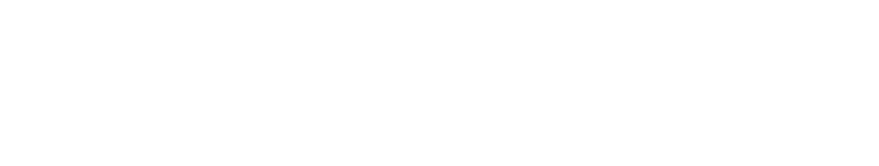
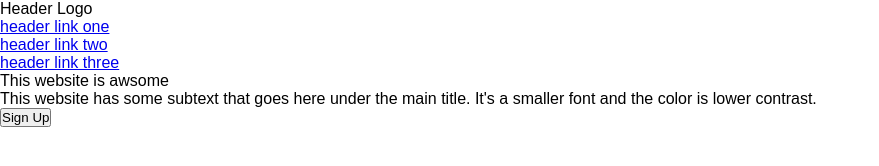
Before and after one commit to IsnardoA/Landing-Page, a plain HTML site: page index.html in a window 1280 px wide. Shown: the whole page, without its empty margins (0-879 px from the left). Drawn offline with Linux system fonts and the light colour scheme.

Commit message:
modified index.html, added style.css

```diff
--- a/index.html
+++ b/index.html
@@ -3,7 +3,32 @@
   <head>
     <meta charset="UTF-8" />
     <meta name="viewport" content="width=device-width, initial-scale=1.0" />
-    <title>Document</title>
+    <title>Landing Page</title>
+    <link rel="stylesheet" href="./style.css" />
   </head>
-  <body></body>
+  <body>
+    <div class="Header">
+      <div class="HeaderTop">
+        <div class="header logo">Header Logo</div>
+        <ul>
+          <li><a href="#">header link one</a></li>
+          <li><a href="#">header link two</a></li>
+          <li><a href="#">header link three</a></li>
+        </ul>
+      </div>
+      <div class="HeaderBody">
+        <div class="left-hb">
+          <div class="title">This website is awsome</div>
+          <div class="title-sub">
+            This website has some subtext that goes here under the main title.
+            It's a smaller font and the color is lower contrast.
+          </div>
+          <button>Sign Up</button>
+        </div>
+        <div class="right-hb">
+          <img src="" alt="" />
+        </div>
+      </div>
+    </div>
+  </body>
 </html>
--- /dev/null
+++ b/style.css
@@ -0,0 +1,9 @@
+* {
+  margin: 0;
+  padding: 0;
+  box-sizing: border-box;
+}
+
+body {
+  font-family: Arial, Helvetica, sans-serif;
+}
```
